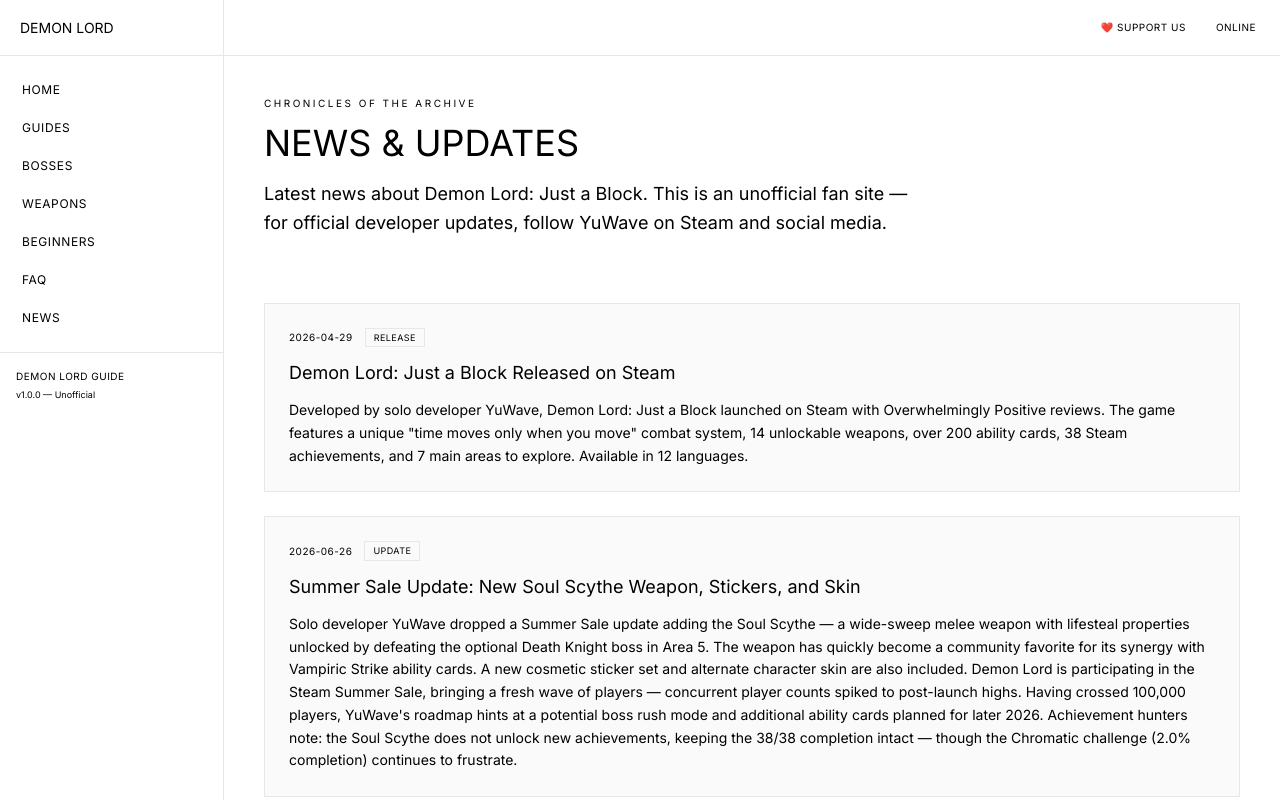
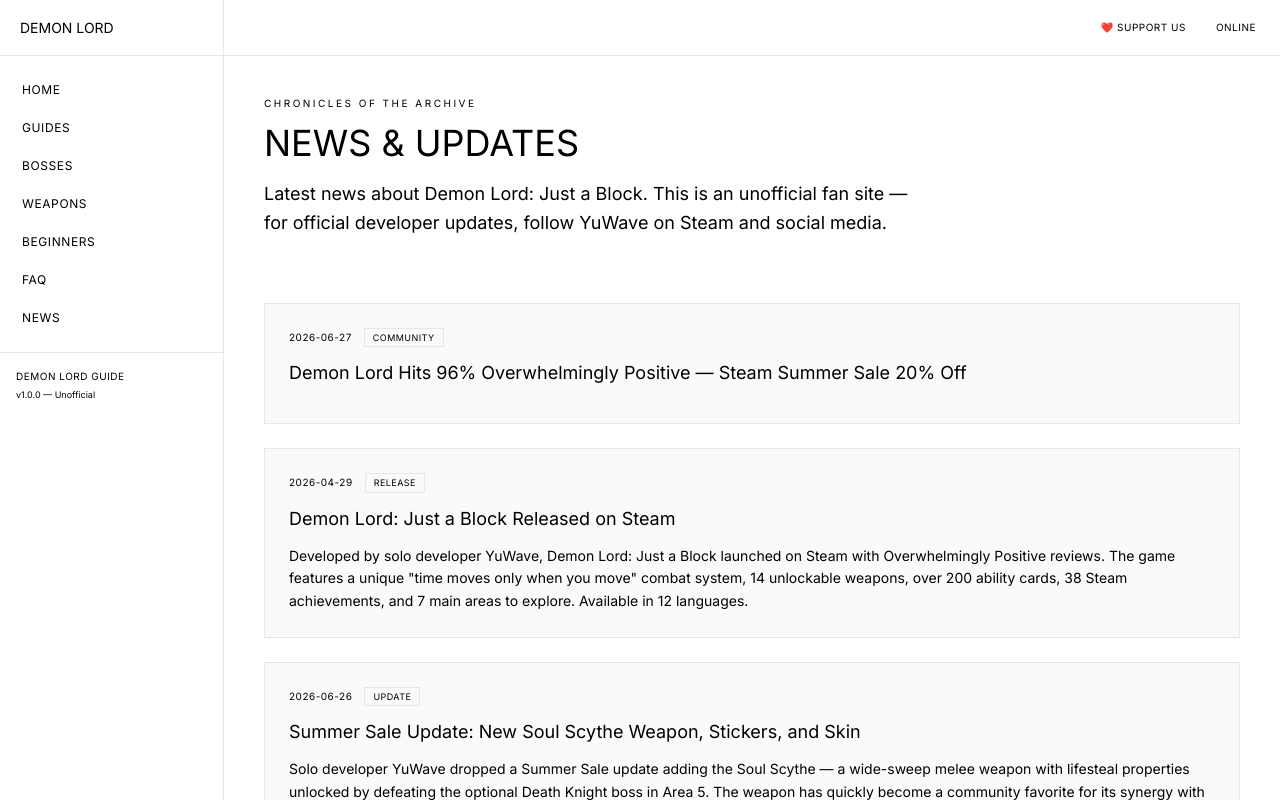
Before and after one commit to ryuuu2020/demon-lord-guide, a Next.js app: page /news in a window 1280 px wide. Shown: the top 800 px of the page. Built offline with nearby package versions, Linux system fonts and the light colour scheme.

Commit message:
news: daily update June 27

```diff
--- a/app/news/page.tsx
+++ b/app/news/page.tsx
@@ -6,6 +6,13 @@
 };
 
 const NEWS = [
+  {
+    date: "2026-06-27",
+    title: "Demon Lord Hits 96% Overwhelmingly Positive — Steam Summer Sale 20% Off",
+    tag: "Community",
+    excerpt:
+      "Demon Lord: Just a Block has reached an Overwhelmingly Positive rating on Steam with 96% of 1,809 reviews being positive — and the recent review score is even higher at 95% over the last 30 days (245 reviews). For a roguelite action game from indie developer YuWave, this is an exceptional reception. The game launched on April 29, 2026, and has quickly built a dedicated community around its unique 'world only moves when you do' mechanic, which blends traditional roguelike turn-based planning with fast-paced dodge-and-parry action. Players consistently praise the satisfying collision-based combat, the depth of build variety, and the progression system that rewards both careful planning and reflexive play. The game is currently 20% off during the Steam Summer Sale, making it an easy recommendation at under $12. With 38 Steam Achievements, full Steam Workshop support, and leaderboards, there is plenty of content for completionists. YuWave has been active in the community Discord and has confirmed more content updates are coming later in 2026.",
+  },
   {
     date: '2026-04-29',
     title: 'Demon Lord: Just a Block Released on Steam',
```
